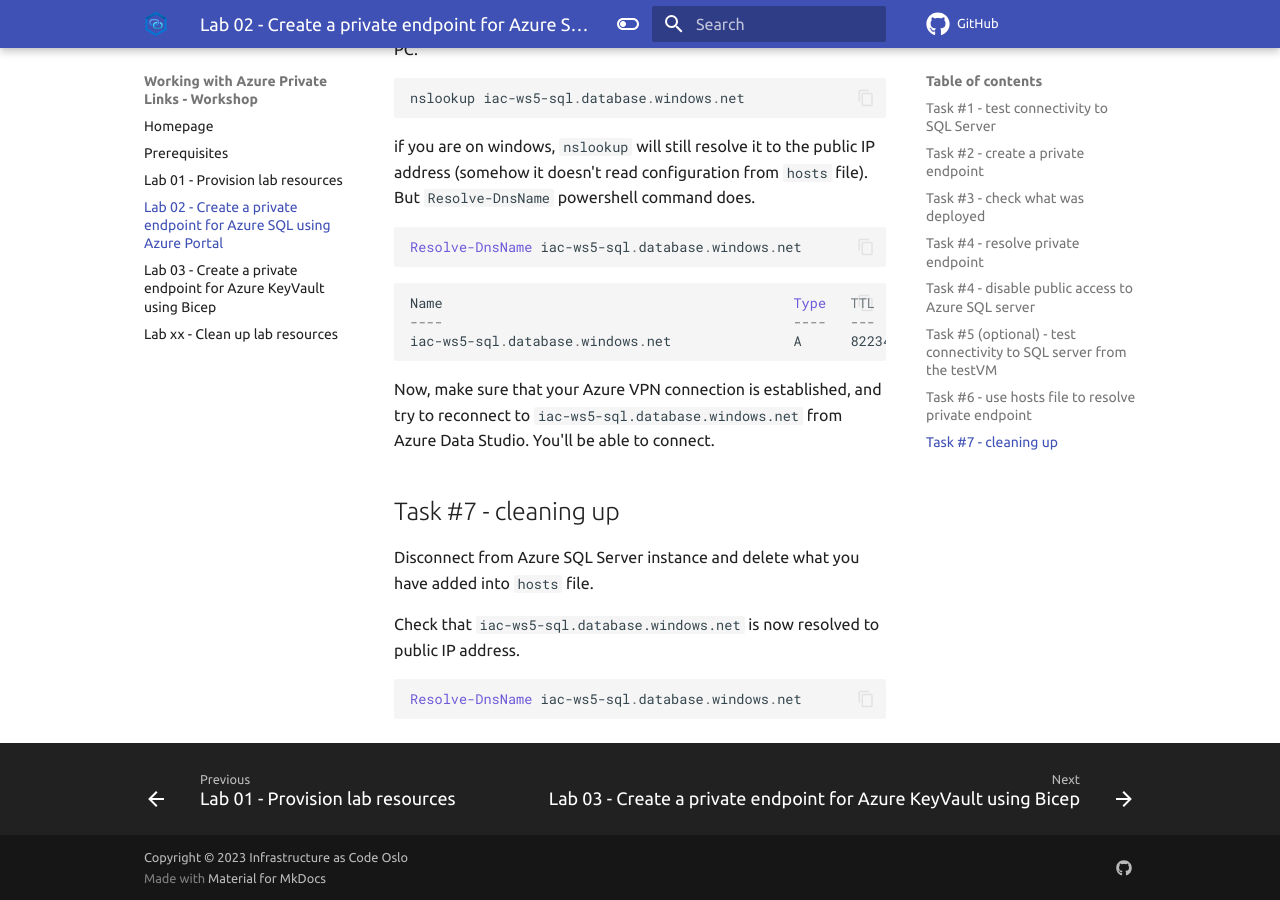
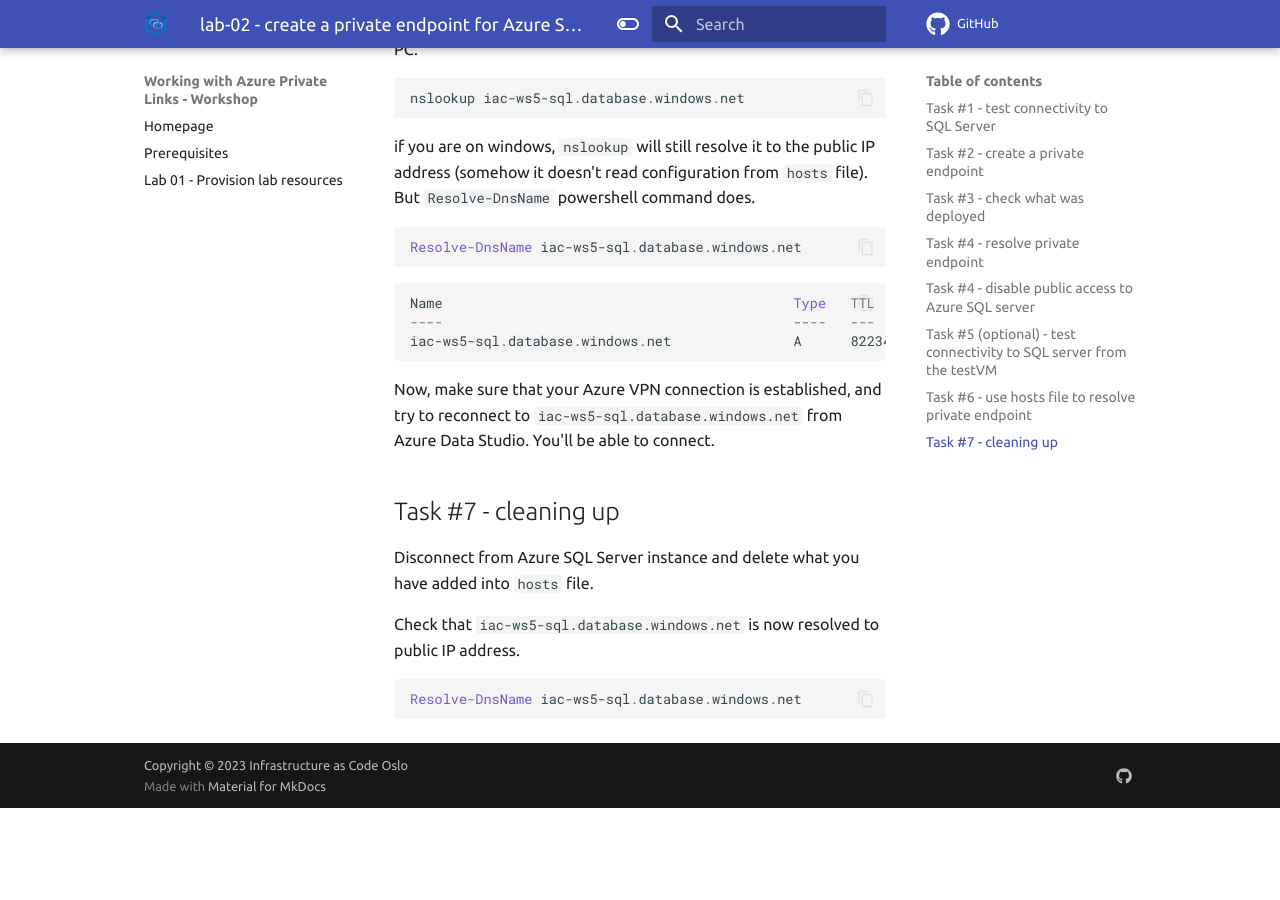
Before and after one commit to Infrastructure-AsCode/azure-private-links-labs, an MkDocs documentation site: the page built from docs/labs/lab-02/index.md, in a window 1280 px wide and 900 px high, scrolled down 9736 px. Built offline with MkDocs 1.6.1 and Material for MkDocs 9.7.7, drawn with Linux system fonts in a browser that asks for light colours; comment, search, counter and statistics services are not loaded; after the commit the page ends 10544 px from its top, so only the background shows below that.

Commit message:
WIP lab-04

```diff
--- a/docs/labs/lab-04/index.md
+++ b/docs/labs/lab-04/index.md
@@ -95,7 +95,7 @@ Now, open Azure VPN CLient, disconnect your active connection and then remove it
 
 ![02](../../assets/images/lab-04/vpn1.png)
 
-If you still have the original VPN client profile configuration file, use it. If you can't find it, download it again as described at `Task #4` of [lab-01](../lab-01/index.md).
+If you still have the original VPN client profile configuration file, use it. If you can't find it, download it again as described at [Task #4 of lab-01](../lab-01/index.md#task-4-configure-azure-vpn-client).
 
 Open `iac-ws5-vgw\AzureVPN\azurevpnconfig.xml` file (most likely under `Downloads` folder).
 
--- a/mkdocs.yml
+++ b/mkdocs.yml
@@ -6,9 +6,6 @@ nav:
   - Homepage: index.md
   - Prerequisites: prerequisites.md
   - Lab 01 - Provision lab resources: labs/lab-01/index.md
-  - Lab 02 - Create a private endpoint for Azure SQL using Azure Portal: labs/lab-02/index.md
-  - Lab 03 - Create a private endpoint for Azure KeyVault using Bicep: labs/lab-03/index.md
-  - Lab xx - Clean up lab resources: labs/lab-xx/index.md
 theme:
   name: material
   font:
```
Also changed, not shown: other parts of docs/labs/lab-04/index.md (+1 -1 lines).
